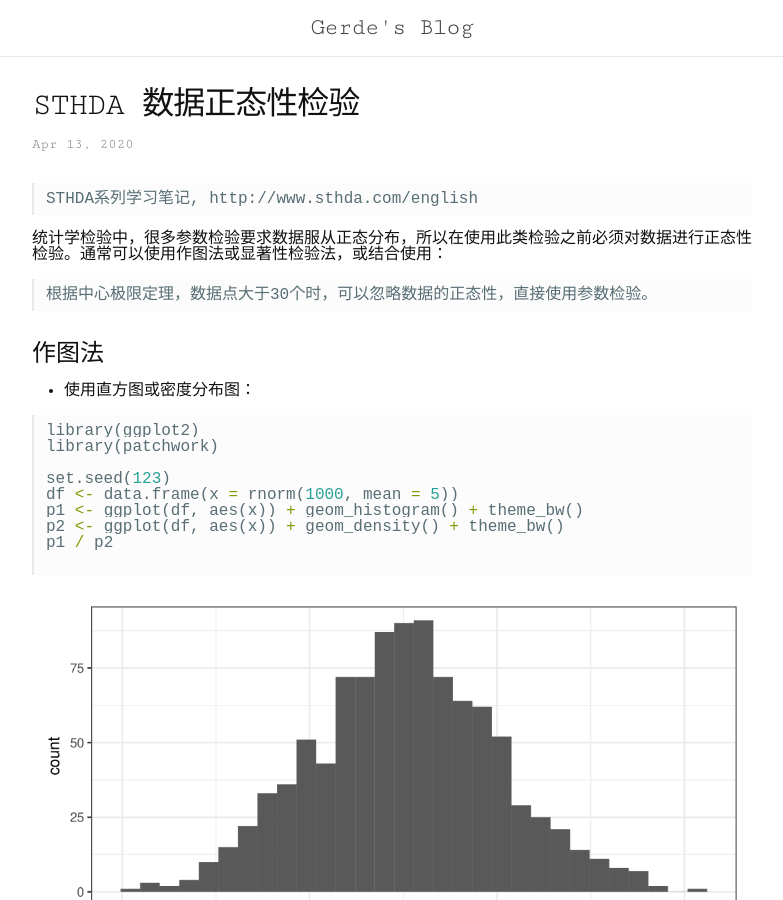
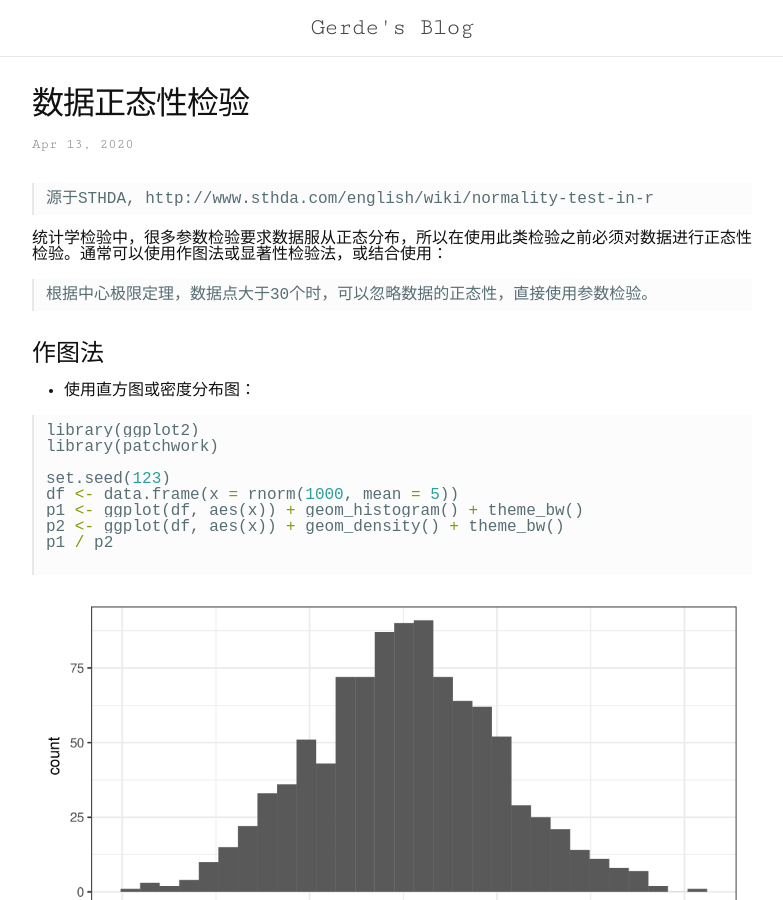
Before and after one commit to Gerde/gerde.github.io, a Jekyll site: the page built from _posts/2020-04-13-normality-assess.md, in a window 1280 px wide and 900 px high. Shown: the whole window, without its empty margins (248-1031 px from the left). Built offline with Jekyll 4.4.1, drawn with Linux system fonts in a browser that asks for light colours; some of the changed text lies outside the part shown.

Commit message:
modify post

````diff
--- a/_posts/2020-04-13-normality-assess.md
+++ b/_posts/2020-04-13-normality-assess.md
@@ -1,11 +1,11 @@
 ---
 layout: post
-title: STHDA 数据正态性检验
+title: 数据正态性检验
 date:   2020-04-13
 ---
 
 ```
-STHDA系列学习笔记, http://www.sthda.com/english
+源于STHDA, http://www.sthda.com/english/wiki/normality-test-in-r
 ```
 
 统计学检验中，很多参数检验要求数据服从正态分布，所以在使用此类检验之前必须对数据进行正态性检验。通常可以使用作图法或显著性检验法，或结合使用：
@@ -57,10 +57,12 @@ shapiro.test(dt)
 
 ```
 
+```
 Shapiro-Wilk normality test
 
 data:  dt
 
 W = 0.99838, p-value = 0.4765
+```
 
 p = 0.4765, 统计不显著，即该数据服从正态分布。
````
